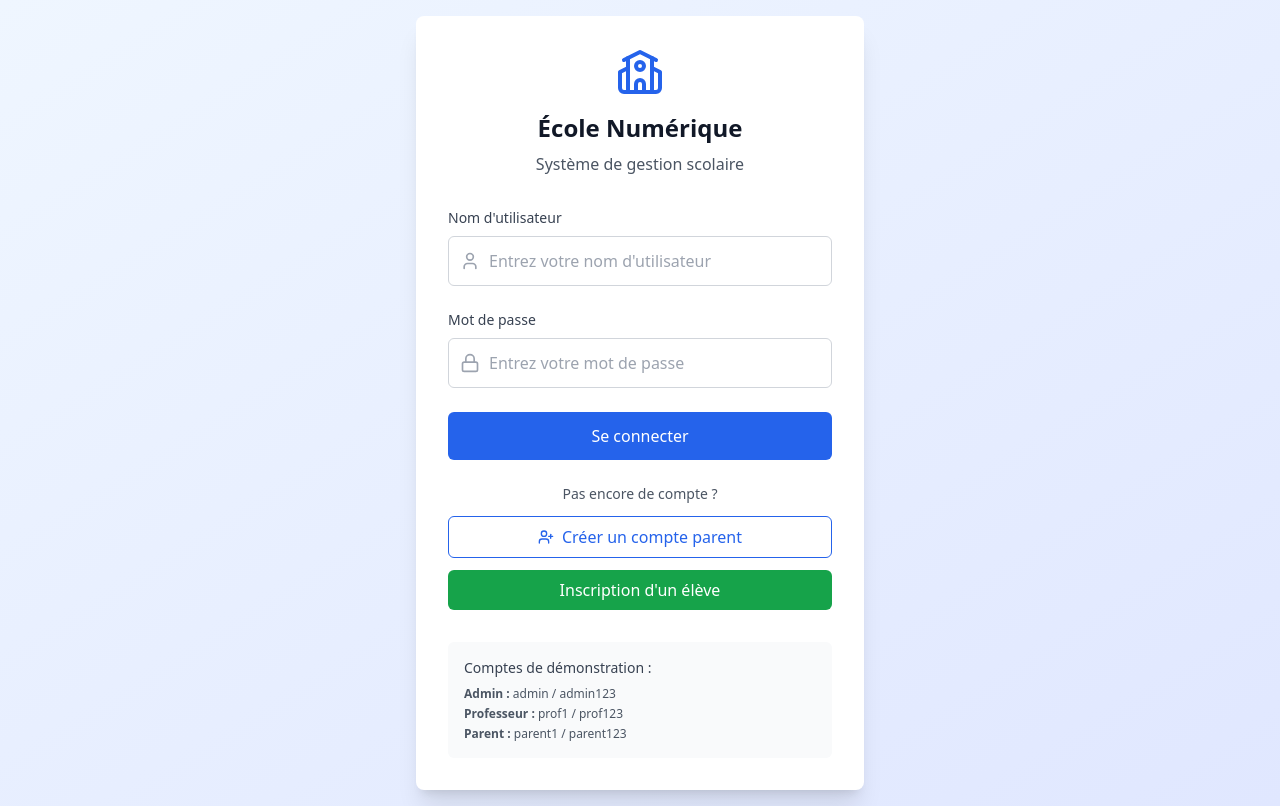
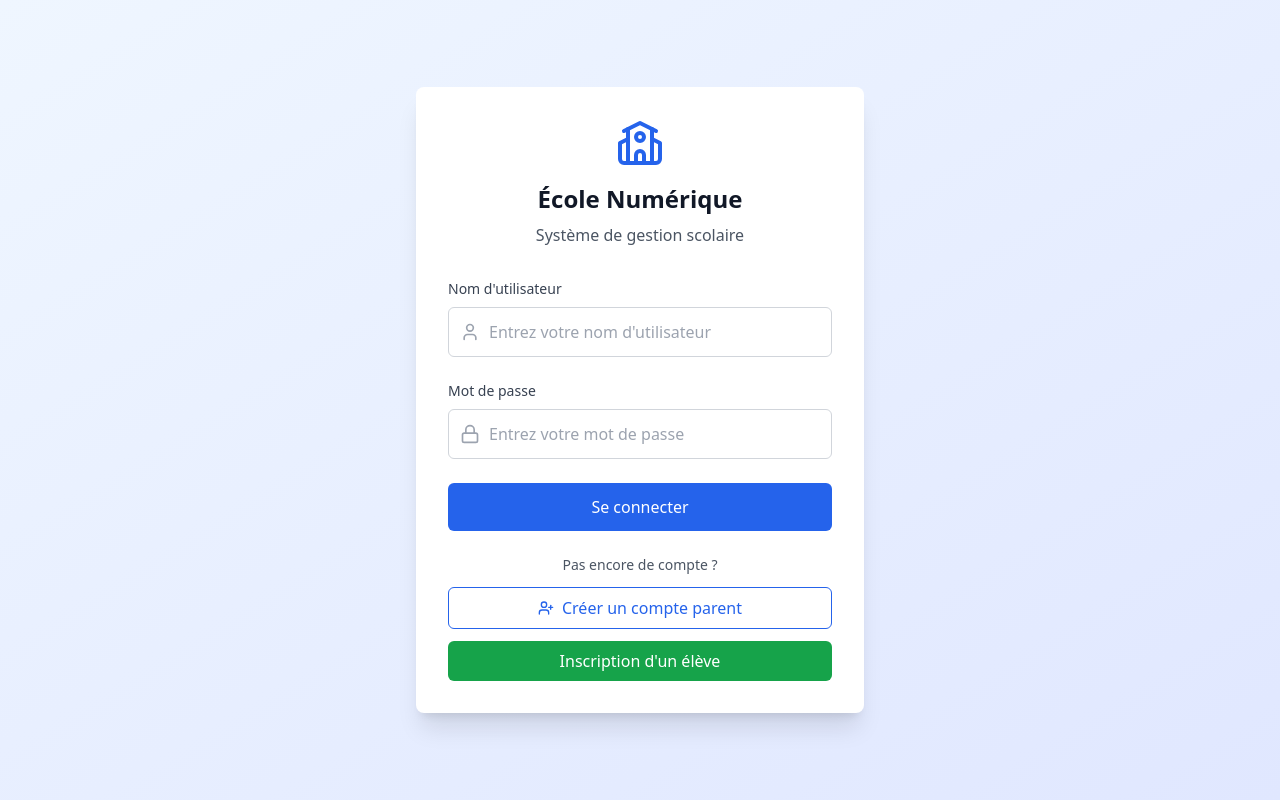
Before and after one commit to Blaise25-Stack/Teste, a React (Vite) app: page /login in a window 1280 px wide. Built offline with nearby package versions, Linux system fonts and the light colour scheme.

Commit message:
Update Login.tsx

```diff
--- a/src/components/Login.tsx
+++ b/src/components/Login.tsx
@@ -400,14 +400,7 @@ const Login: React.FC = () => {
           </Link>
         </div>
 
-        <div className="mt-8 p-4 bg-gray-50 rounded-md">
-          <h3 className="text-sm font-medium text-gray-700 mb-2">Comptes de démonstration :</h3>
-          <div className="text-xs text-gray-600 space-y-1">
-            <p><strong>Admin :</strong> admin / admin123</p>
-            <p><strong>Professeur :</strong> prof1 / prof123</p>
-            <p><strong>Parent :</strong> parent1 / parent123</p>
-          </div>
-        </div>
+
       </div>
     </div>
   );
```
